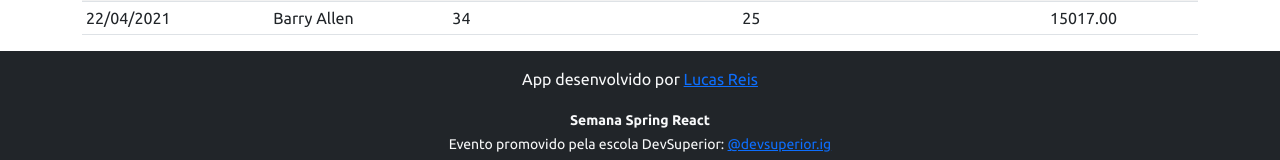
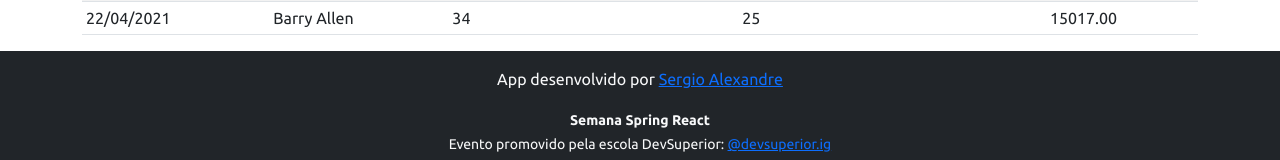
Before and after one commit to 02703540930/Projeto-sds3, a React (Create React App) app in the folder frontend/: page / in a window 1280 px wide. Shown: the part 1317-1477 px from the top of the page. Built offline with nearby package versions, Linux system fonts and the light colour scheme.

Commit message:
Footer name reference

```diff
--- a/frontend/src/components/Footer/index.tsx
+++ b/frontend/src/components/Footer/index.tsx
@@ -2,7 +2,7 @@ const Footer = () => {
     return (
         <footer className="footer mt-auto py-3 bg-dark">
             <div className="container">
-                <p className="text-light">App desenvolvido por <a href="https://github.com/reiscaslureis" target="_blank" rel="noreferrer">Lucas Reis</a></p>
+                <p className="text-light">App desenvolvido por <a href="https://github.com/02703540930" target="_blank" rel="noreferrer">Sergio Alexandre</a></p>
                 <p className="text-light"><small><strong>Semana Spring React</strong><br />
                     Evento promovido pela escola DevSuperior: <a href="https://instagram.com/devsuperior.ig" target="_blank" rel="noreferrer">@devsuperior.ig</a></small></p>
             </div>
```
Also changed, not shown: 1 other file (tests, documents, lock files or other folders).
